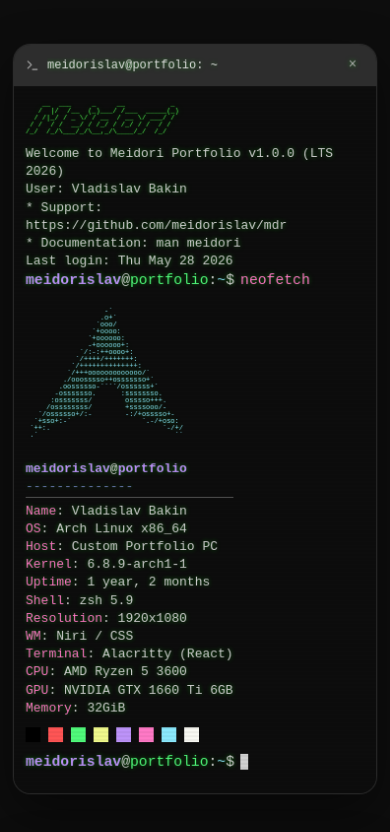
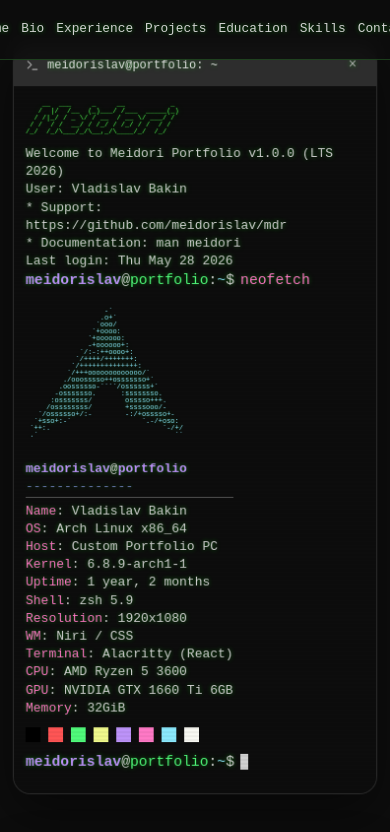
Before and after one commit to Meidorislav/mdr, a React (Vite) app: page / in a window 390 px wide. Shown: the top 832 px of the page. Built offline with nearby package versions, Linux system fonts and the light colour scheme.

Commit message:
feat: add header

```diff
--- a/src/App.module.css
+++ b/src/App.module.css
@@ -6,6 +6,7 @@
   background-color: var(--bg-color);
   overscroll-behavior-y: contain;
   -webkit-overflow-scrolling: touch;
+  scroll-padding-top: 60px;
 }
 
 .sectionWrapper {
--- a/src/App.tsx
+++ b/src/App.tsx
@@ -1,6 +1,7 @@
 import { Fragment } from 'react';
 import TerminalWindow from './components/TerminalWindow/TerminalWindow';
 import TerminalSection from './components/TerminalSection/TerminalSection';
+import Header from './components/Header/Header';
 import styles from './App.module.css';
 import { portfolioWindows } from './data/portfolioWindows';
 
@@ -8,10 +9,20 @@ const App = () => {
   const user = "meidorislav";
   const host = "portfolio";
 
+  const getSectionId = (titleSuffix: string) => {
+    if (titleSuffix === '~') return 'home';
+    return titleSuffix.replace('~/', '');
+  };
+
   return (
     <div className={styles.page}>
+      <Header />
       {portfolioWindows.map((windowConfig) => (
-        <div key={windowConfig.titleSuffix} className={styles.sectionWrapper}>
+        <div
+          key={windowConfig.titleSuffix}
+          id={getSectionId(windowConfig.titleSuffix)}
+          className={styles.sectionWrapper}
+        >
           <TerminalWindow title={`${user}@${host}: ${windowConfig.titleSuffix}`}>
             {windowConfig.blocks.map((block, index) => {
               if (block.kind === 'content') {
--- /dev/null
+++ b/src/components/Header/Header.module.css
@@ -0,0 +1,120 @@
+.header {
+  position: fixed;
+  top: 0;
+  left: 0;
+  right: 0;
+  height: 60px;
+  background-color: rgba(13, 13, 13, 0.85);
+  backdrop-filter: blur(8px);
+  border-bottom: 1px solid rgba(85, 255, 85, 0.2);
+  display: flex;
+  align-items: center;
+  padding: 0 40px;
+  z-index: 1000;
+  justify-content: space-between;
+}
+
+.logo {
+  font-family: var(--font-mono);
+  font-weight: bold;
+  font-size: 1.2rem;
+  color: var(--accent-color);
+  display: flex;
+  align-items: center;
+}
+
+.prompt {
+  margin-right: 4px;
+}
+
+.cursor {
+  animation: blink 1s step-end infinite;
+}
+
+@keyframes blink {
+  0%, 100% { opacity: 1; }
+  50% { opacity: 0; }
+}
+
+.nav {
+  display: flex;
+}
+
+.navList {
+  display: flex;
+  list-style: none;
+  gap: 24px;
+}
+
+.navLink {
+  color: var(--text-color);
+  text-decoration: none;
+  font-family: var(--font-mono);
+  font-size: 0.9rem;
+  transition: color 0.2s, text-shadow 0.2s;
+  position: relative;
+  padding: 4px 0;
+}
+
+.navLink:hover {
+  color: var(--accent-color);
+  text-shadow: 0 0 8px var(--accent-color);
+}
+
+.navLink::after {
+  content: '';
+  position: absolute;
+  bottom: 0;
+  left: 0;
+  width: 0;
+  height: 2px;
+  background-color: var(--accent-color);
+  transition: width 0.2s;
+}
+
+.navLink:hover::after {
+  width: 100%;
+}
+
+@media (max-width: 850px) {
+  .header {
+    padding: 0 20px;
+  }
+
+  .navList {
+    gap: 12px;
+  }
+
+  .navLink {
+    font-size: 0.8rem;
+  }
+}
+
+@media (max-width: 650px) {
+  .logo {
+    display: none;
+  }
+
+  .header {
+    justify-content: center;
+    padding: 0 10px;
+  }
+
+  .navList {
+    gap: 12px;
+    width: 100%;
+    justify-content: center;
+    overflow-x: auto;
+    white-space: nowrap;
+    -webkit-overflow-scrolling: touch;
+    padding: 0 10px;
+  }
+
+  .navList::-webkit-scrollbar {
+    display: none;
+  }
+
+  .navItem {
+    flex-shrink: 0;
+  }
+}
--- /dev/null
+++ b/src/components/Header/Header.tsx
@@ -0,0 +1,36 @@
+import React from 'react';
+import styles from './Header.module.css';
+
+const Header = () => {
+  const navItems = [
+    { label: 'Home', href: '#home' },
+    { label: 'Bio', href: '#bio' },
+    { label: 'Experience', href: '#experience' },
+    { label: 'Projects', href: '#projects' },
+    { label: 'Education', href: '#education' },
+    { label: 'Skills', href: '#skills' },
+    { label: 'Contact', href: '#contact' },
+  ];
+
+  return (
+    <header className={styles.header}>
+      <div className={styles.logo}>
+        <span className={styles.prompt}>$</span>
+        <span className={styles.cursor}>_</span>
+      </div>
+      <nav className={styles.nav}>
+        <ul className={styles.navList}>
+          {navItems.map((item) => (
+            <li key={item.href} className={styles.navItem}>
+              <a href={item.href} className={styles.navLink}>
+                {item.label}
+              </a>
+            </li>
+          ))}
+        </ul>
+      </nav>
+    </header>
+  );
+};
+
+export default Header;
```
